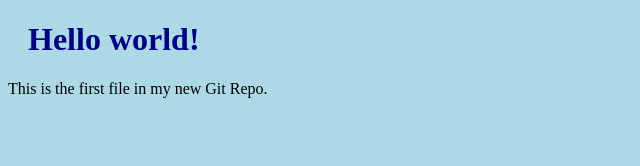
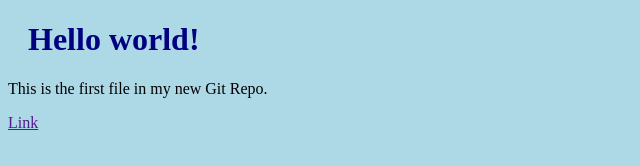
Before and after one commit to evantador/demo, a plain HTML site: page index.html in a window 1280 px wide. Shown: the full height of the page, 0-640 px from the left. Drawn offline with Linux system fonts and the light colour scheme.

Commit message:
new line added

```diff
--- a/index.html
+++ b/index.html
@@ -8,6 +8,6 @@
 
 <h1>Hello world!</h1>
 <p>This is the first file in my new Git Repo.</p>
-
+<a href="">Link</a>
 </body>
 </html>
```
